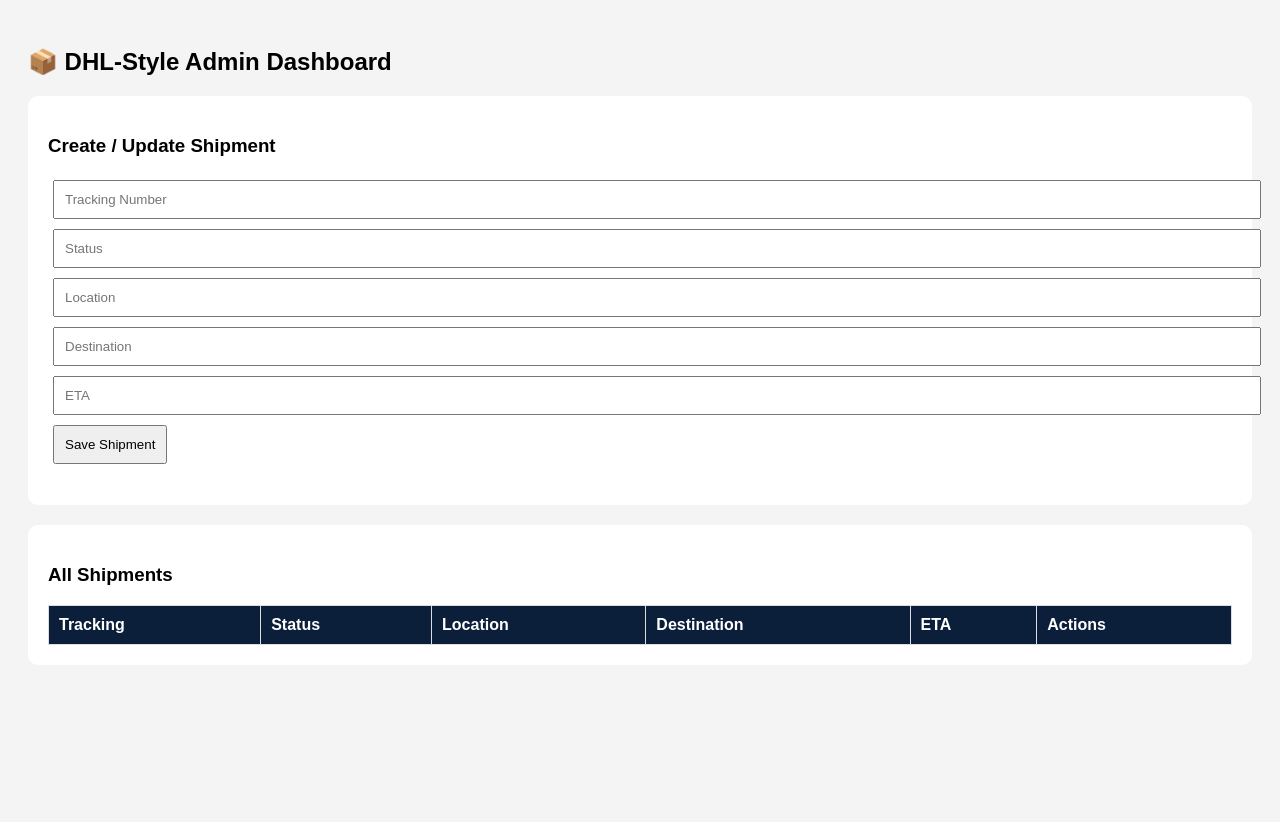
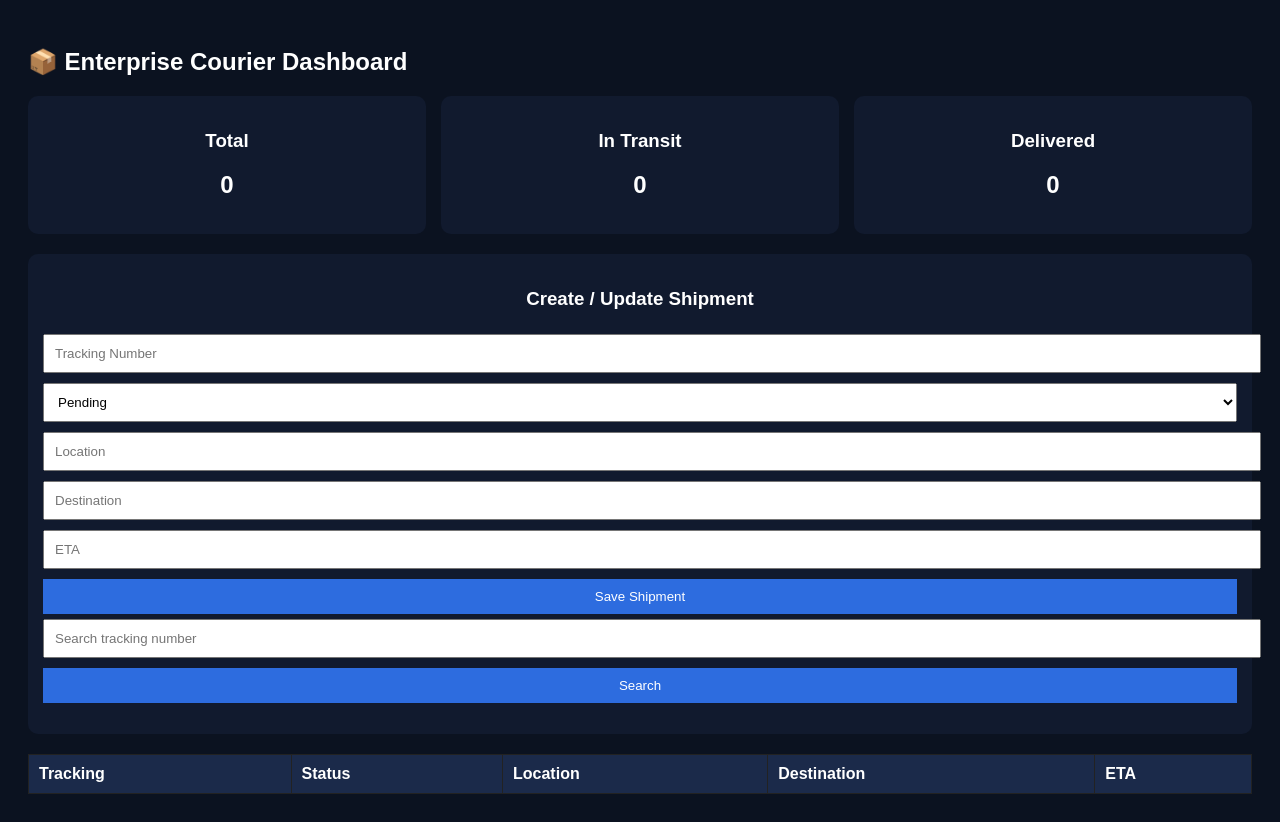
Before and after one commit to bukatee4056/diplomatic-courier-service, a plain HTML site: page admin.html in a window 1280 px wide. Before the commit the page ends 800 px from the top, so only its background shows below. Drawn offline with Linux system fonts and the light colour scheme; no server answers.

Commit message:
Update admin.html

```diff
--- a/admin.html
+++ b/admin.html
@@ -2,50 +2,114 @@
 <html>
 <head>
   <meta charset="UTF-8">
-  <title>Admin Dashboard</title>
+  <title>Enterprise Courier Admin</title>
 
   <style>
-    body { font-family: Arial; background:#f4f4f4; padding:20px; }
-    .box { background:white; padding:20px; border-radius:10px; margin-bottom:20px; }
-    input { padding:10px; margin:5px; width:100%; }
-    button { padding:10px; margin:5px; cursor:pointer; }
+    body {
+      font-family: Arial;
+      background: #0b1220;
+      color: white;
+      padding: 20px;
+    }
+
+    .grid {
+      display: grid;
+      grid-template-columns: 1fr 1fr 1fr;
+      gap: 15px;
+      margin-bottom: 20px;
+    }
+
+    .card {
+      background: #111a2e;
+      padding: 15px;
+      border-radius: 10px;
+      text-align: center;
+    }
+
+    input, select {
+      width: 100%;
+      padding: 10px;
+      margin: 5px 0;
+    }
+
+    button {
+      width: 100%;
+      padding: 10px;
+      background: #2d6cdf;
+      border: none;
+      color: white;
+      cursor: pointer;
+      margin-top: 5px;
+    }
 
     table {
-      width:100%;
+      width: 100%;
       border-collapse: collapse;
-      background:white;
+      background: #111a2e;
     }
 
     th, td {
-      border:1px solid #ddd;
-      padding:10px;
-      text-align:left;
+      border: 1px solid #222;
+      padding: 10px;
+      text-align: left;
     }
 
-    th { background:#0b1f3a; color:white; }
-    .btn { margin-right:5px; }
+    th {
+      background: #1b2a4a;
+    }
+
+    .row {
+      margin-top: 20px;
+    }
   </style>
 </head>
 
 <body>
 
-<h2>📦 DHL-Style Admin Dashboard</h2>
+<h2>📦 Enterprise Courier Dashboard</h2>
 
-<div class="box">
+<div class="grid">
+  <div class="card">
+    <h3>Total</h3>
+    <h2 id="total">0</h2>
+  </div>
+
+  <div class="card">
+    <h3>In Transit</h3>
+    <h2 id="transit">0</h2>
+  </div>
+
+  <div class="card">
+    <h3>Delivered</h3>
+    <h2 id="delivered">0</h2>
+  </div>
+</div>
+
+<div class="card">
   <h3>Create / Update Shipment</h3>
 
   <input id="tracking" placeholder="Tracking Number">
-  <input id="status" placeholder="Status">
+
+  <select id="status">
+    <option>Pending</option>
+    <option>Processing</option>
+    <option>In Transit</option>
+    <option>Delivered</option>
+  </select>
+
   <input id="location" placeholder="Location">
   <input id="destination" placeholder="Destination">
   <input id="eta" placeholder="ETA">
 
   <button id="saveBtn">Save Shipment</button>
+
+  <input id="search" placeholder="Search tracking number">
+  <button id="searchBtn">Search</button>
+
   <p id="msg"></p>
 </div>
 
-<div class="box">
-  <h3>All Shipments</h3>
+<div class="row">
   <table>
     <thead>
       <tr>
@@ -54,7 +118,6 @@
         <th>Location</th>
         <th>Destination</th>
         <th>ETA</th>
-        <th>Actions</th>
       </tr>
     </thead>
     <tbody id="tableBody"></tbody>
```
